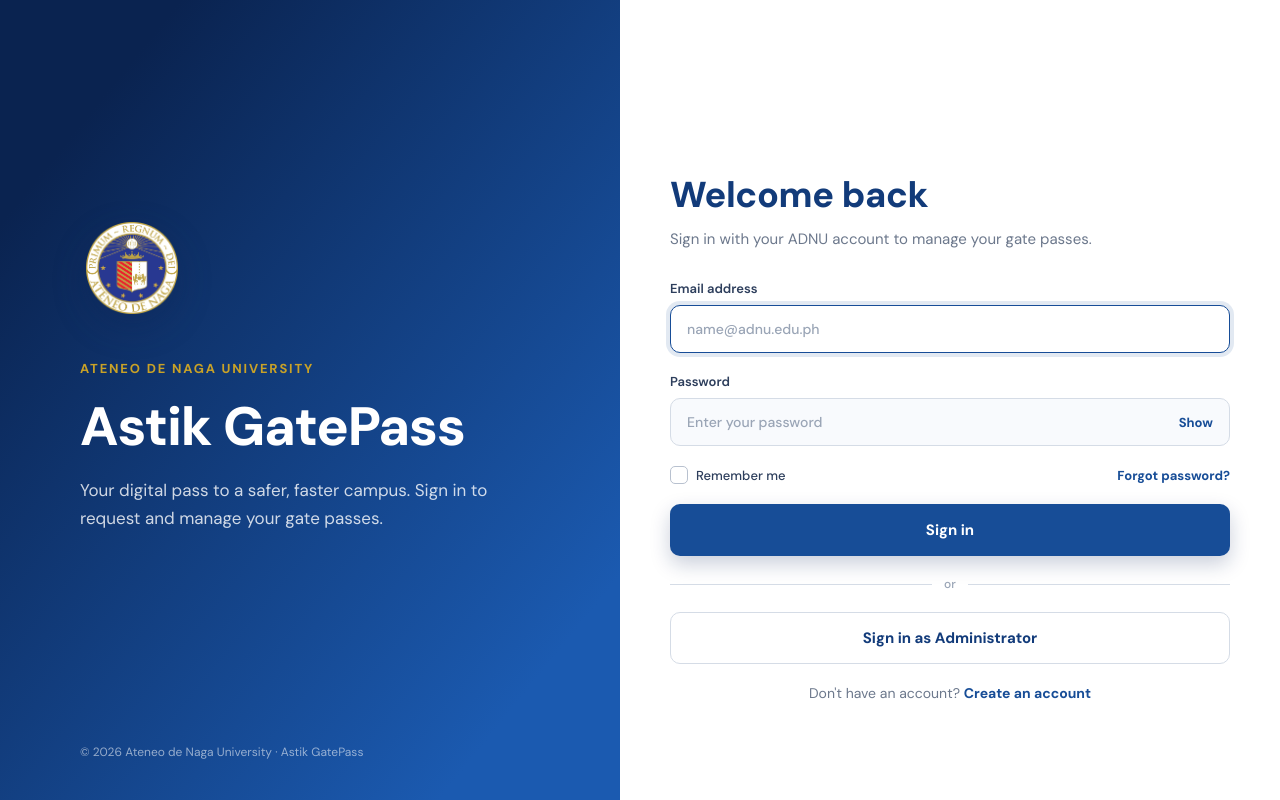
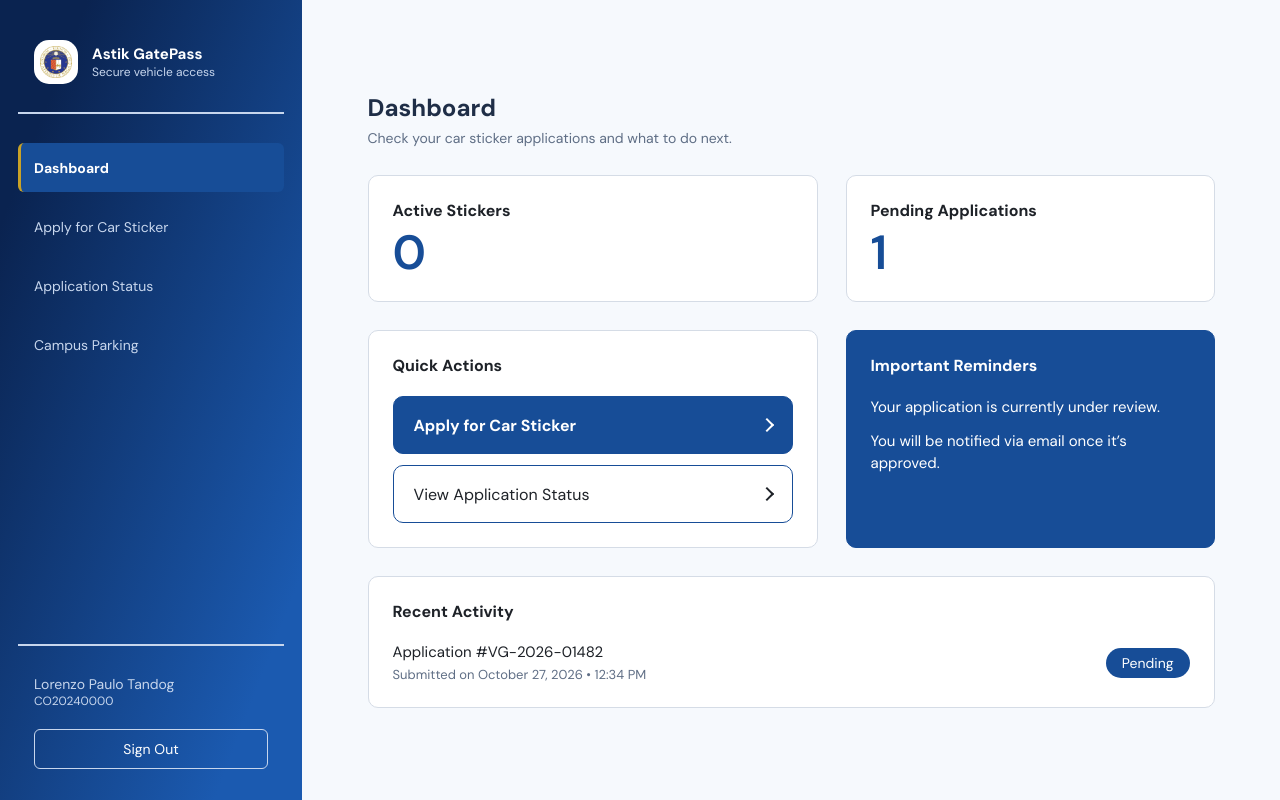
Before and after one commit to gbzor/Astik-Gate-Pass-Frontend, a React (Vite) app: page /dashboard in a window 1280 px wide. Before the commit this address led to /login. Built offline with nearby package versions, Linux system fonts and the light colour scheme.

Commit message:
Add Student Dashboard Page

```diff
--- a/src/App.jsx
+++ b/src/App.jsx
@@ -1,4 +1,6 @@
 import { BrowserRouter, Navigate, Route, Routes } from 'react-router'
+import StudentLayout from './components/StudentLayout.jsx'
+import Dashboard from './pages/Dashboard.jsx'
 import Home from './pages/Home.jsx'
 import Login from './pages/Login.jsx'
 import Register from './pages/Register.jsx'
@@ -11,6 +13,9 @@ export default function App() {
         <Route path="/register" element={<Register key="student" role="student" />} />
         <Route path="/register/faculty" element={<Register key="faculty" role="faculty" />} />
         <Route path="/status" element={<Home />} />
+        <Route element={<StudentLayout />}>
+          <Route path="/dashboard" element={<Dashboard />} />
+        </Route>
         <Route path="*" element={<Navigate to="/login" replace />} />
       </Routes>
     </BrowserRouter>
--- /dev/null
+++ b/src/components/StudentLayout.css
@@ -0,0 +1,195 @@
+.student-page {
+  display: grid;
+  grid-template-columns: 302px 1fr;
+  min-height: 100vh;
+  background: #f6f9fd;
+}
+
+.sidebar {
+  position: sticky;
+  top: 0;
+  display: flex;
+  flex-direction: column;
+  height: 100vh;
+  overflow-y: auto;
+  padding: 40px 18px 31px;
+  background: linear-gradient(111.2deg, #0a2350 14.286%, #1b5ab0 85.714%);
+  color: #c7d6ed;
+}
+
+.sidebar p {
+  margin: 0;
+}
+
+.sidebar a:focus-visible {
+  outline: 2px solid var(--gold);
+  outline-offset: 2px;
+}
+
+.sidebar-brand {
+  display: flex;
+  align-items: center;
+  gap: 14px;
+  padding: 0 16px 28px;
+  border-bottom: 2px solid #c7d6ed;
+}
+
+.sidebar-logo {
+  display: flex;
+  flex-shrink: 0;
+  align-items: center;
+  justify-content: center;
+  width: 44px;
+  height: 44px;
+  border-radius: 15px;
+  background: #fff;
+}
+
+.sidebar-title {
+  color: #fff;
+  font-size: 15px;
+  font-weight: 700;
+}
+
+.sidebar-tagline {
+  font-size: 12px;
+}
+
+.sidebar-nav {
+  display: flex;
+  flex-direction: column;
+  gap: 10px;
+  margin-top: 29px;
+}
+
+.sidebar-link {
+  display: flex;
+  align-items: center;
+  height: 49px;
+  padding: 0 16px 0 13px;
+  border-left: 3px solid transparent;
+  border-radius: 6px;
+  color: #c7d6ed;
+  font-size: 14px;
+  text-decoration: none;
+}
+
+.sidebar-link:hover {
+  background: rgba(255, 255, 255, 0.1);
+  color: #fff;
+}
+
+.sidebar-link[aria-current='page'] {
+  border-left-color: var(--gold);
+  background: var(--primary);
+  color: #fff;
+  font-weight: 700;
+}
+
+.sidebar-user {
+  margin-top: auto;
+  padding: 29px 16px 0;
+  border-top: 2px solid #c7d6ed;
+}
+
+.sidebar-name {
+  font-size: 14px;
+}
+
+.sidebar-id {
+  margin-top: 4px;
+  font-size: 12px;
+}
+
+.sidebar-signout {
+  display: flex;
+  align-items: center;
+  justify-content: center;
+  height: 40px;
+  margin-top: 20px;
+  border: 1px solid #c7d6ed;
+  border-radius: 6px;
+  color: #fff;
+  font-size: 14px;
+  text-decoration: none;
+}
+
+.sidebar-signout:hover {
+  background: rgba(255, 255, 255, 0.1);
+}
+
+.student-main {
+  min-width: 0;
+  padding: 92px 24px 48px;
+}
+
+.student-content {
+  max-width: 847px;
+  margin: 0 auto;
+}
+
+.page-header {
+  margin-bottom: 28px;
+}
+
+.page-header h1 {
+  margin: 0 0 6px;
+  color: #1f2e47;
+  font-size: 24px;
+  font-weight: 700;
+}
+
+.page-header p {
+  margin: 0;
+  color: #5f6e85;
+  font-size: 14px;
+}
+
+@media (max-width: 960px) {
+  .student-page {
+    grid-template-columns: 1fr;
+  }
+
+  .sidebar {
+    position: static;
+    height: auto;
+    padding: 24px 16px;
+  }
+
+  .sidebar-nav {
+    display: grid;
+    grid-template-columns: 1fr 1fr;
+    gap: 6px;
+    margin-top: 16px;
+  }
+
+  .sidebar-link {
+    height: 44px;
+    padding: 0 8px 0 9px;
+    font-size: 13px;
+  }
+
+  .sidebar-user {
+    display: grid;
+    grid-template-columns: 1fr auto;
+    align-items: center;
+    margin-top: 16px;
+    padding: 16px 0 0;
+  }
+
+  .sidebar-id {
+    grid-row: 2;
+  }
+
+  .sidebar-signout {
+    grid-column: 2;
+    grid-row: 1 / span 2;
+    height: 44px;
+    margin-top: 0;
+    padding: 0 16px;
+  }
+
+  .student-main {
+    padding: 32px 16px 40px;
+  }
+}
--- /dev/null
+++ b/src/components/StudentLayout.jsx
@@ -0,0 +1,52 @@
+import { Link, NavLink, Outlet } from 'react-router'
+import seal from '../assets/seal.png'
+import './StudentLayout.css'
+
+const NAV_ITEMS = [
+  { to: '/dashboard', label: 'Dashboard' },
+  { to: '/vehicle-registration', label: 'Apply for Car Sticker' },
+  { to: '/application-status', label: 'Application Status' },
+  { to: '/campus-parking', label: 'Campus Parking' },
+]
+
+const student = { name: 'Lorenzo Paulo Tandog', idNumber: 'CO20240000' }
+
+export default function StudentLayout() {
+  return (
+    <div className="student-page">
+      <aside className="sidebar">
+        <div className="sidebar-brand">
+          <span className="sidebar-logo">
+            <img src={seal} alt="" width="32" height="32" />
+          </span>
+          <div>
+            <p className="sidebar-title">Astik GatePass</p>
+            <p className="sidebar-tagline">Secure vehicle access</p>
+          </div>
+        </div>
+
+        <nav className="sidebar-nav" aria-label="Main">
+          {NAV_ITEMS.map(({ to, label }) => (
+            <NavLink key={to} to={to} className="sidebar-link">
+              {label}
+            </NavLink>
+          ))}
+        </nav>
+
+        <div className="sidebar-user">
+          <p className="sidebar-name">{student.name}</p>
+          <p className="sidebar-id">{student.idNumber}</p>
+          <Link className="sidebar-signout" to="/login">
+            Sign Out
+          </Link>
+        </div>
+      </aside>
+
+      <main className="student-main">
+        <div className="student-content">
+          <Outlet />
+        </div>
+      </main>
+    </div>
+  )
+}
--- /dev/null
+++ b/src/pages/Dashboard.css
@@ -0,0 +1,155 @@
+.dash-grid {
+  display: grid;
+  grid-template-columns: 450fr 369fr;
+  gap: 28px;
+}
+
+.dash-card {
+  min-width: 0;
+  padding: 24px;
+  border: 1px solid var(--border);
+  border-radius: 10px;
+  background: #fff;
+}
+
+.dash-card h2 {
+  margin: 0;
+  color: #1e2228;
+  font-size: 16px;
+  font-weight: 700;
+}
+
+.dash-card ul {
+  margin: 0;
+  padding: 0;
+  list-style: none;
+}
+
+.dash-stat-value {
+  margin: 8px 0 0;
+  color: var(--primary);
+  font-size: 48px;
+  font-weight: 600;
+  line-height: 1;
+}
+
+.dash-actions {
+  display: flex;
+  flex-direction: column;
+  gap: 11px;
+  margin-top: 20px;
+}
+
+.dash-action {
+  display: flex;
+  align-items: center;
+  justify-content: space-between;
+  min-height: 58px;
+  padding: 0 20px;
+  border: 1px solid var(--primary);
+  border-radius: 10px;
+  background: #fff;
+  color: #1e2228;
+  font-size: 16px;
+  text-decoration: none;
+}
+
+.dash-action::after {
+  content: '';
+  width: 8px;
+  height: 8px;
+  border-top: 2px solid currentColor;
+  border-right: 2px solid currentColor;
+  transform: rotate(45deg);
+}
+
+.dash-action:hover {
+  background: var(--field-bg);
+}
+
+.dash-action-primary {
+  background: var(--primary);
+  color: #fff;
+  font-weight: 700;
+}
+
+.dash-action-primary:hover {
+  background: var(--navy);
+}
+
+.dash-action:focus-visible {
+  outline: 2px solid var(--gold);
+  outline-offset: 2px;
+}
+
+.dash-reminders {
+  border-color: var(--primary);
+  background: var(--primary);
+  color: #fff;
+}
+
+.dash-reminders h2 {
+  color: #fff;
+}
+
+.dash-reminders ul {
+  display: flex;
+  flex-direction: column;
+  gap: 12px;
+  margin-top: 20px;
+  font-size: 15px;
+  line-height: 22px;
+}
+
+.dash-reminders .dash-empty {
+  color: #fff;
+}
+
+.dash-activity {
+  grid-column: 1 / -1;
+}
+
+.dash-activity li {
+  display: flex;
+  flex-wrap: wrap;
+  align-items: center;
+  justify-content: space-between;
+  gap: 8px 16px;
+  margin-top: 20px;
+}
+
+.dash-activity p {
+  margin: 0;
+}
+
+.dash-activity-title {
+  color: #1e2228;
+  font-size: 15px;
+}
+
+.dash-activity .dash-activity-date {
+  margin-top: 4px;
+  color: #5f6e85;
+  font-size: 13px;
+}
+
+.dash-status {
+  padding: 6px 16px;
+  border-radius: 16px;
+  background: var(--primary);
+  color: #fff;
+  font-size: 14px;
+}
+
+.dash-card .dash-empty {
+  margin: 20px 0 0;
+  color: #5f6e85;
+  font-size: 15px;
+}
+
+@media (max-width: 720px) {
+  .dash-grid {
+    grid-template-columns: 1fr;
+    gap: 16px;
+  }
+}
--- /dev/null
+++ b/src/pages/Dashboard.jsx
@@ -0,0 +1,86 @@
+import { Link } from 'react-router'
+import './Dashboard.css'
+
+const stats = [
+  { label: 'Active Stickers', value: 0 },
+  { label: 'Pending Applications', value: 1 },
+]
+
+const reminders = [
+  'Your application is currently under review.',
+  'You will be notified via email once it’s approved.',
+]
+
+const activity = [
+  {
+    id: 'VG-2026-01482',
+    date: 'Submitted on October 27, 2026 • 12:34 PM',
+    status: 'Pending',
+  },
+]
+
+export default function Dashboard() {
+  return (
+    <>
+      <header className="page-header">
+        <h1>Dashboard</h1>
+        <p>Check your car sticker applications and what to do next.</p>
+      </header>
+
+      <div className="dash-grid">
+        {stats.map(({ label, value }) => (
+          <section className="dash-card dash-stat" key={label}>
+            <h2>{label}</h2>
+            <p className="dash-stat-value">{value}</p>
+          </section>
+        ))}
+
+        <section className="dash-card">
+          <h2>Quick Actions</h2>
+          <div className="dash-actions">
+            <Link className="dash-action dash-action-primary" to="/vehicle-registration">
+              Apply for Car Sticker
+            </Link>
+            <Link className="dash-action" to="/application-status">
+              View Application Status
+            </Link>
+          </div>
+        </section>
+
+        <section className="dash-card dash-reminders">
+          <h2>Important Reminders</h2>
+          {reminders.length > 0 ? (
+            <ul>
+              {reminders.map((reminder) => (
+                <li key={reminder}>{reminder}</li>
+              ))}
+            </ul>
+          ) : (
+            <p className="dash-empty">No reminders right now.</p>
+          )}
+        </section>
+
+        <section className="dash-card dash-activity">
+          <h2>Recent Activity</h2>
+          {activity.length > 0 ? (
+            <ul>
+              {activity.map(({ id, date, status }) => (
+                <li key={id}>
+                  <div>
+                    <p className="dash-activity-title">Application #{id}</p>
+                    <p className="dash-activity-date">{date}</p>
+                  </div>
+                  <span className="dash-status">{status}</span>
+                </li>
+              ))}
+            </ul>
+          ) : (
+            <p className="dash-empty">
+              No activity yet. Apply for a car sticker to get started.
+            </p>
+          )}
+        </section>
+      </div>
+    </>
+  )
+}
--- a/src/pages/Login.jsx
+++ b/src/pages/Login.jsx
@@ -1,19 +1,18 @@
 import { useState } from 'react'
-import { Link } from 'react-router'
+import { Link, useNavigate } from 'react-router'
 import BrandPanel from '../components/BrandPanel.jsx'
 import PasswordField from '../components/PasswordField.jsx'
 import './Auth.css'
 
 export default function Login() {
+  const navigate = useNavigate()
   const [email, setEmail] = useState('')
   const [password, setPassword] = useState('')
   const [remember, setRemember] = useState(false)
-  const [message, setMessage] = useState('')
 
   function handleSubmit(event) {
     event.preventDefault()
-
-    setMessage('Sign-in is not connected to the server yet.')
+    navigate('/dashboard')
   }
 
   return (
@@ -66,12 +65,6 @@ export default function Login() {
             </Link>
           </div>
 
-          {message && (
-            <p className="form-message" role="status">
-              {message}
-            </p>
-          )}
-
           <button type="submit" className="btn btn-primary">
             Sign in
           </button>
```
